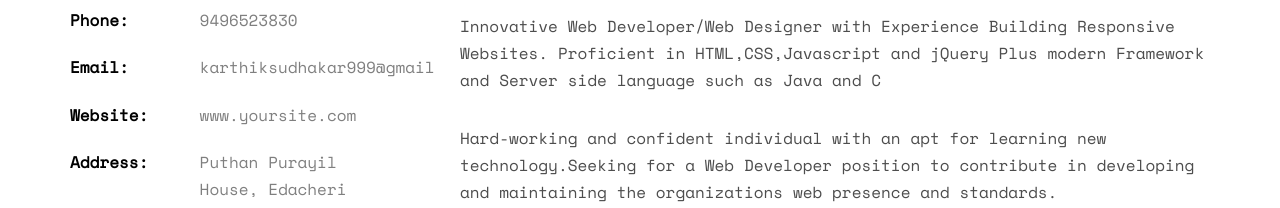
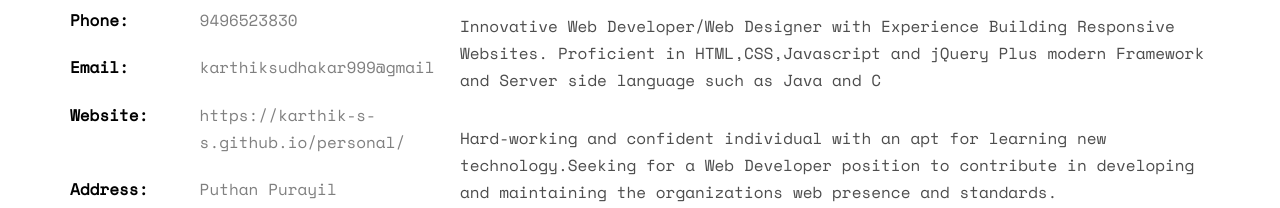
Before and after one commit to karthik-s-s/personal, a plain HTML site: page index.html in a window 1280 px wide. Shown: the part 1112-1320 px from the top of the page. Drawn offline with nearby package versions, Linux system fonts and the light colour scheme; files whose address does not match are found by name.

Commit message:
Update index.html

```diff
--- a/index.html
+++ b/index.html
@@ -99,7 +99,7 @@
 						<li><span class="first-block">Full Name:</span><span class="second-block">Karthik S S</span></li>
 						<li><span class="first-block">Phone:</span><span class="second-block">9496523830</span></li>
 						<li><span class="first-block">Email:</span><span class="second-block">karthiksudhakar999@gmail</span></li>
-						<li><span class="first-block">Website:</span><span class="second-block">www.yoursite.com</span></li>
+						<li><span class="first-block">Website:</span><span class="second-block">https://karthik-s-s.github.io/personal/</span></li>
 						<li><span class="first-block">Address:</span><span class="second-block">Puthan Purayil House, Edacheri Post, Vadakara, Kozhikode</span></li>
 					</ul>
 				</div>
```
